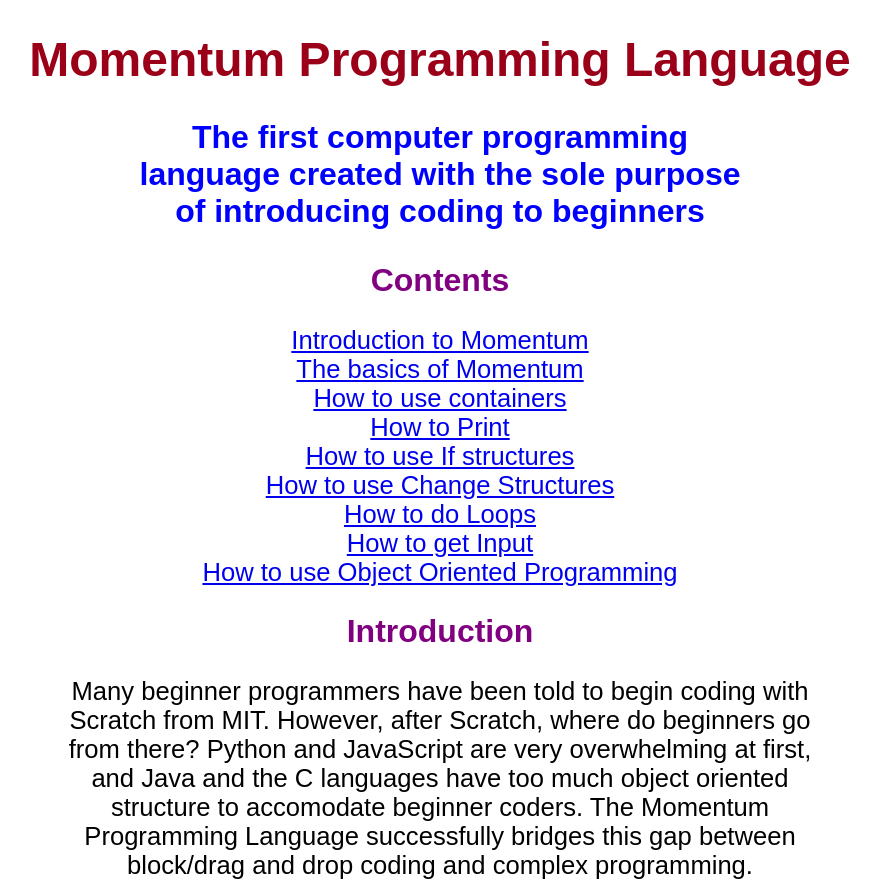
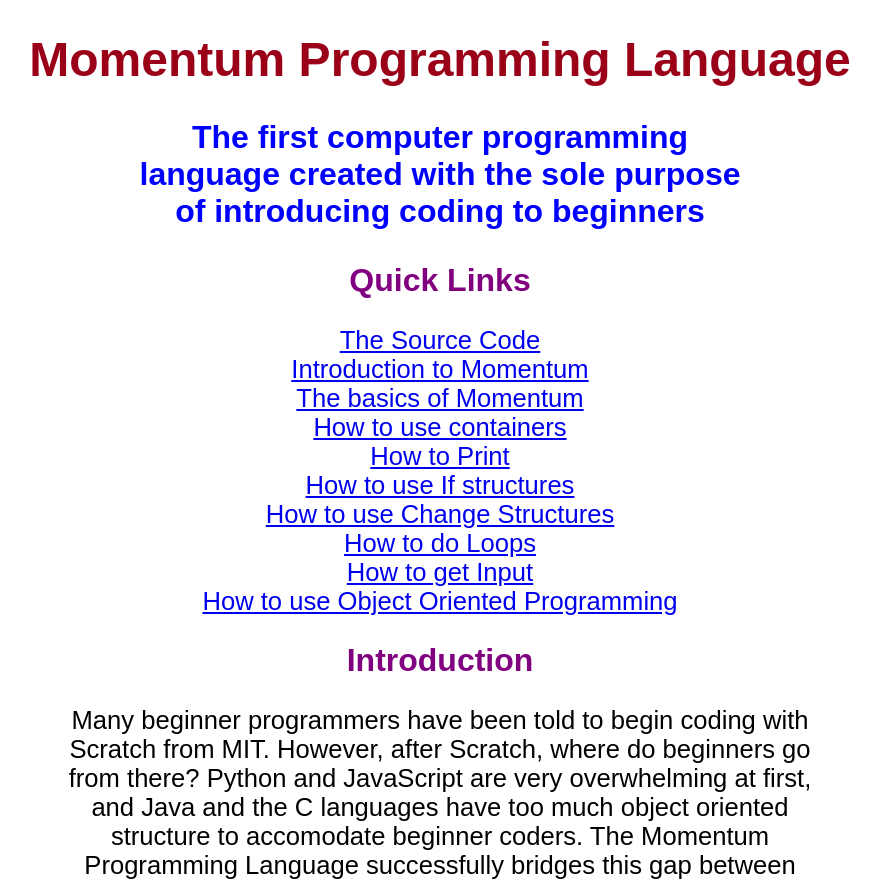
Before and after one commit to EylamTagor/MomentumCode-API-Documentation, a plain HTML site: page index.html in a window 1280 px wide. Shown: the top 883 px of the page, without its empty margins (200-1080 px from the left). Drawn offline with Linux system fonts and the light colour scheme.

Commit message:
Update index.html

```diff
--- a/index.html
+++ b/index.html
@@ -62,7 +62,9 @@
           	</div>
           	<h3>The first computer programming language created with the sole purpose of introducing coding to beginners</h3>
 
-            <h2>Contents</h2>
+            <h2>Quick Links</h2>
+
+	    <a href = "https://eylamtagor.github.io/MomentumCode-API-Documentation/">The Source Code</a><br>
             <a href = "#Intro">Introduction to Momentum</a><br>
             <a href = "#Basic">The basics of Momentum</a><br>
             <a href = "#Container">How to use containers</a><br>
```
